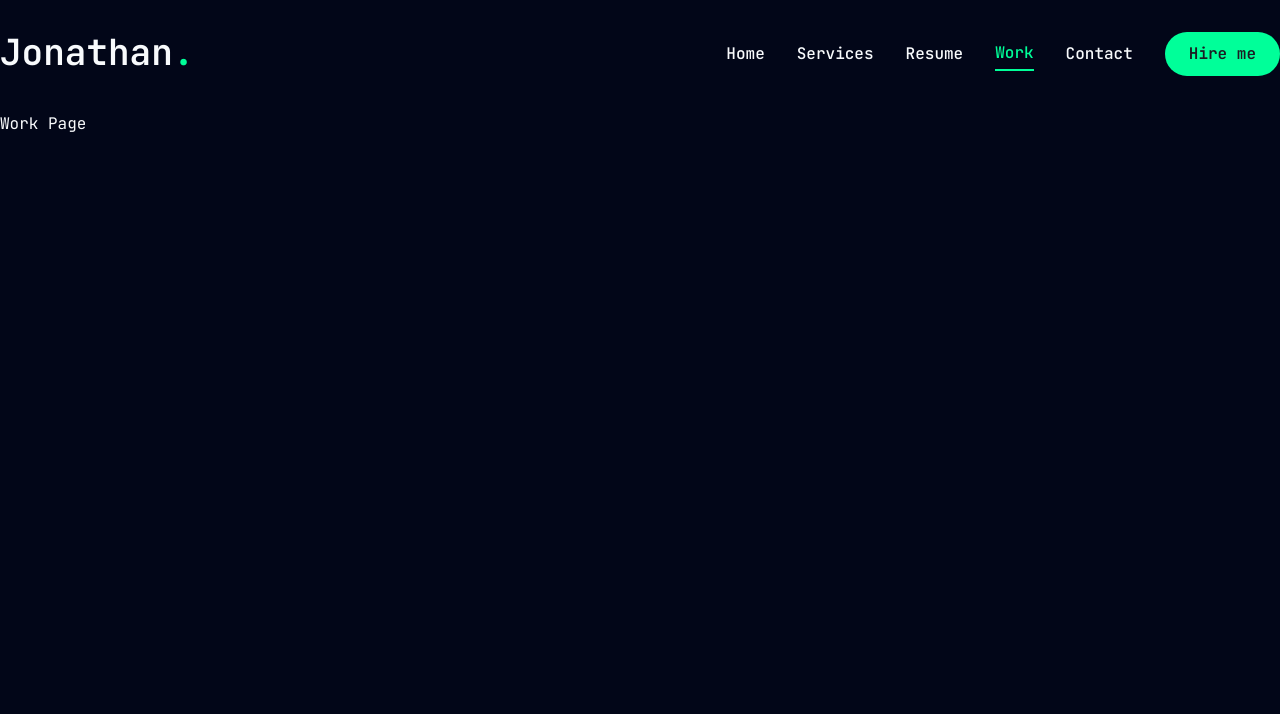
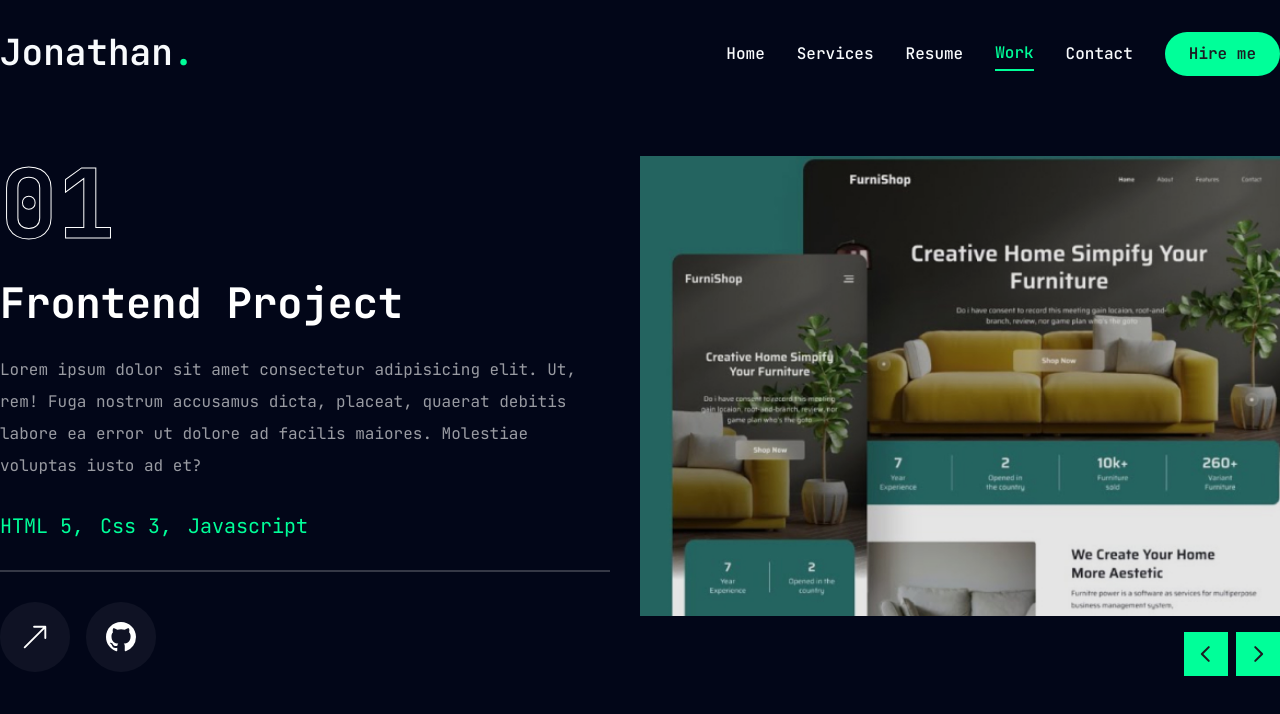
Before and after one commit to papitapapita/my-portfolio, a Next.js app: page /work in a window 1280 px wide. Shown: the top 714 px of the page. Built offline with nearby package versions, Linux system fonts and the light colour scheme.

Commit message:
The work page completed including a slider for showcasing projects

```diff
--- a/package.json
+++ b/package.json
@@ -24,6 +24,7 @@
     "react-countup": "^6.5.3",
     "react-dom": "^19.0.0",
     "react-icons": "^5.5.0",
+    "swiper": "^11.2.10",
     "tailwind-merge": "^3.3.1"
   },
   "devDependencies": {
--- a/src/app/work/page.tsx
+++ b/src/app/work/page.tsx
@@ -1,3 +1,164 @@
+"use client";
+
+import { motion } from "framer-motion";
+import React, { useState } from "react";
+import { Swiper, SwiperSlide } from "swiper/react";
+import "swiper/css";
+import { BsArrowUpRight, BsGithub } from "react-icons/bs";
+import {
+  Tooltip,
+  TooltipContent,
+  TooltipProvider,
+  TooltipTrigger,
+} from "@/components/ui/tooltip";
+import Link from "next/link";
+import { Swiper as SwiperType } from "swiper/types";
+import Image from "next/image";
+import { WorkSliderBtns } from "@/components/WorkSliderBtns";
+
+const projects = [
+  {
+    num: "01",
+    category: "frontend",
+    title: "project 1",
+    description:
+      "Lorem ipsum dolor sit amet consectetur adipisicing elit. Ut, rem! Fuga nostrum accusamus dicta, placeat, quaerat debitis labore ea error ut dolore ad facilis maiores. Molestiae voluptas iusto ad et?",
+    stack: [
+      { name: "HTML 5" },
+      { name: "Css 3" },
+      { name: "Javascript" },
+    ],
+    image: "/assets/work/thumb1.png",
+    live: "",
+    github: "",
+  },
+  {
+    num: "02",
+    category: "frontend",
+    title: "project 1",
+    description:
+      "Lorem ipsum dolor sit amet consectetur adipisicing elit. Ut, rem! Fuga nostrum accusamus dicta, placeat, quaerat debitis labore ea error ut dolore ad facilis maiores. Molestiae voluptas iusto ad et?",
+    stack: [
+      { name: "HTML 5" },
+      { name: "Css 3" },
+      { name: "Javascript" },
+    ],
+    image: "/assets/work/thumb2.png",
+    live: "",
+    github: "",
+  },
+  {
+    num: "03",
+    category: "frontend",
+    title: "project 1",
+    description:
+      "Lorem ipsum dolor sit amet consectetur adipisicing elit. Ut, rem! Fuga nostrum accusamus dicta, placeat, quaerat debitis labore ea error ut dolore ad facilis maiores. Molestiae voluptas iusto ad et?",
+    stack: [
+      { name: "HTML 5" },
+      { name: "Css 3" },
+      { name: "Javascript" },
+    ],
+    image: "/assets/work/thumb3.png",
+    live: "",
+    github: "",
+  },
+];
+
 export default function Work() {
-  return <div>Work Page</div>;
+  const [project, setProject] = useState(projects[0]);
+
+  const handleSlideChange = (swiper: SwiperType) => {
+    const currentIndex = swiper.activeIndex;
+    setProject(projects[currentIndex]);
+  };
+
+  return (
+    <motion.section
+      initial={{ opacity: 0 }}
+      animate={{
+        opacity: 1,
+        transition: { delay: 1.4, duration: 0.4, ease: "easeIn" },
+      }}
+      className="min-h-[80vh] flex flex-col justify-center py-12 xl:px-0"
+    >
+      <div className="container mx-auto">
+        <div className="flex flex-col xl:flex-row xl:gap-[30px]">
+          <div className="w-full xl:w-[50%] xl:h-[460px] flex flex-col xl:justify-between order-2 xl:order-none">
+            <div className="flex flex-col gap-[30px] h-[50%]">
+              <div className="text-8xl leading-none font-extrabold text-transparent text-outline">
+                {project.num}
+              </div>
+              <h2 className="text-[42px] font-bold leading-none text-white group-hover:text-accent transition-all duration-500 capitalize">
+                {project.category} project
+              </h2>
+              <p className="text-white/60">{project.description}</p>
+              <ul className="flex gap-4">
+                {project.stack.map((item, index) => (
+                  <li key={index} className="text-xl text-accent">
+                    {item.name}
+                    {index !== project.stack.length - 1 && ","}
+                  </li>
+                ))}
+              </ul>
+              <div className="border border-white/20"></div>
+              <div className="flex items-center gap-4">
+                <Link href={project.live}>
+                  <TooltipProvider delayDuration={100}>
+                    <Tooltip>
+                      <TooltipTrigger className="w-[70px] h-[70px] rounded-full bg-white/5 flex justify-center items-center group ">
+                        <BsArrowUpRight className="text-white text-3xl group-hover:text-accent" />
+                      </TooltipTrigger>
+                      <TooltipContent className="rounded">
+                        <p>Live project</p>
+                      </TooltipContent>
+                    </Tooltip>
+                  </TooltipProvider>
+                </Link>
+                <Link href={project.github}>
+                  <TooltipProvider delayDuration={100}>
+                    <Tooltip>
+                      <TooltipTrigger className="w-[70px] h-[70px] rounded-full bg-white/5 flex justify-center items-center group">
+                        <BsGithub className="text-white text-3xl group-hover:text-accent" />
+                      </TooltipTrigger>
+                      <TooltipContent className="rounded">
+                        <p>GitHub repository</p>
+                      </TooltipContent>
+                    </Tooltip>
+                  </TooltipProvider>
+                </Link>
+              </div>
+            </div>
+          </div>
+          <div className="w-full xl:w-[50%]">
+            <Swiper
+              spaceBetween={30}
+              slidesPerView={1}
+              className="xl:h-[520px] mb-12"
+              onSlideChange={handleSlideChange}
+            >
+              {projects.map((project, index) => (
+                <SwiperSlide key={index} className="w-full">
+                  <div className="h-[460px] relative group flex justify-center items-center bg-pink-50/20">
+                    <div className="absolute top-0 bottom-0 w-full h-full bg-black/10 z-10"></div>
+                    <div className="relative w-full h-full">
+                      <Image
+                        src={project.image}
+                        fill
+                        className="object-cover"
+                        alt="Project image"
+                      />
+                    </div>
+                  </div>
+                </SwiperSlide>
+              ))}
+              <WorkSliderBtns
+                containerStyles="flex gap-2 absolute right-0 bottom-[calc(50%_-_22px)] xl:bottom-0 z-20 w-full justify-between xl:w-max xl:justify-none"
+                btnStyles="bg-accent hover:bg-accent-hover text-primary text-[22px] w-[44px] h-[44px] flex justify-center items-center transition-all cursor-pointer"
+              />
+            </Swiper>
+          </div>
+        </div>
+      </div>
+    </motion.section>
+  );
 }
--- /dev/null
+++ b/src/components/WorkSliderBtns.tsx
@@ -0,0 +1,34 @@
+"use client";
+
+import { useSwiper } from "swiper/react";
+import { PiCaretLeftBold, PiCaretRightBold } from "react-icons/pi";
+
+interface WorkSliderBtnsProps {
+  containerStyles?: string;
+  btnStyles?: string;
+  iconsStyles?: string;
+}
+
+export function WorkSliderBtns({
+  containerStyles,
+  btnStyles,
+  iconsStyles,
+}: WorkSliderBtnsProps) {
+  const swiper = useSwiper();
+  return (
+    <div className={containerStyles}>
+      <button
+        className={btnStyles}
+        onClick={() => swiper.slidePrev()}
+      >
+        <PiCaretLeftBold className={iconsStyles} />
+      </button>
+      <button className={btnStyles}>
+        <PiCaretRightBold
+          className={iconsStyles}
+          onClick={() => swiper.slideNext()}
+        />
+      </button>
+    </div>
+  );
+}
```
Also changed, not shown: 1 other file (tests, documents, lock files or other folders).
